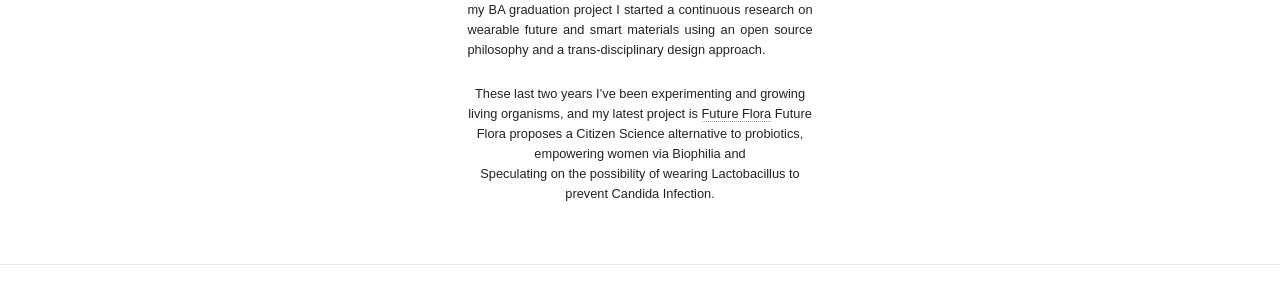
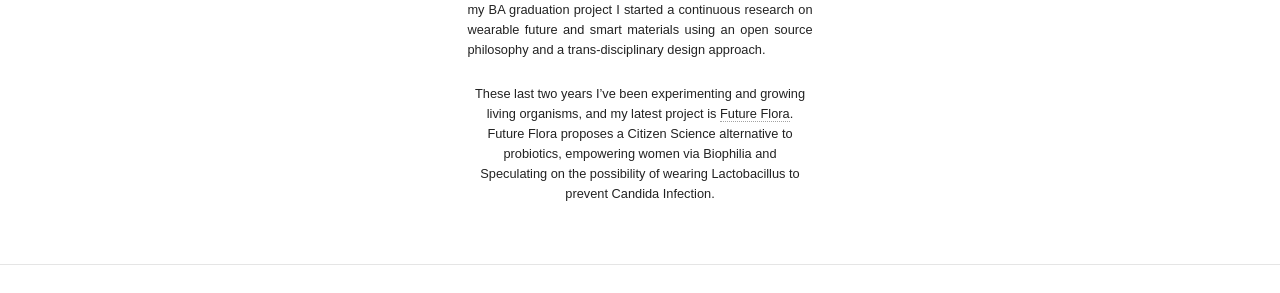
Before and after one commit to giuliatomasello/giuliatomasello.github.io, a Jekyll site: the page built from index.md, in a window 1280 px wide. Shown: the part 823-1116 px from the top of the page. Built offline with Jekyll 4.4.1, drawn with Linux system fonts in a browser that asks for light colours; nearby versions of some CDN libraries.

```diff
--- a/index.md
+++ b/index.md
@@ -29,6 +29,5 @@ between technology and us.
 Since [RUAH](http://blog.arduino.cc/2013/04/27/an-interactive-corset-teaching-you-how-to-breath/), my BA graduation project I started a continuous research on wearable future and smart materials using an open source philosophy and a trans-disciplinary design approach.
 
 These last two years I've been experimenting and growing
-living organisms, and my latest project is [Future Flora](http://celebratingfemalebiophilia.tumblr.com/)
-Future Flora proposes a Citizen Science alternative to probiotics, empowering women via Biophilia and
+living organisms, and my latest project is [Future Flora](http://celebratingfemalebiophilia.tumblr.com/). Future Flora proposes a Citizen Science alternative to probiotics, empowering women via Biophilia and
 Speculating on the possibility of wearing Lactobacillus to prevent Candida Infection.
```
